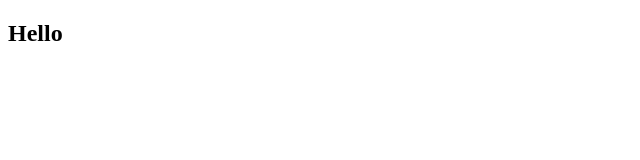
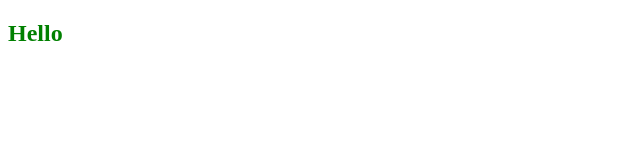
Before and after one commit to carlpeaslee/lifecycles-final, a React (Create React App) app: page / in a window 1280 px wide. Shown: the top 160 px of the page, without its empty margins (0-640 px from the left). Built offline with nearby package versions, Linux system fonts and the light colour scheme.

Commit message:
setting display names

```diff
--- a/src/App.js
+++ b/src/App.js
@@ -1,17 +1,23 @@
 import React, { Component } from 'react'
+import styled from 'styled-components'
 
 class App extends Component {
+
+  static displayName = "MyApp"
 
   render() {
     return (
       <div>
-        <h2>Hello</h2>
+        <FancyH2>Hello</FancyH2>
       </div>
     )
   }
 }
 
+const FancyH2 = styled.h2`
+  color: green;
+`
 
-
+FancyH2.displayName = "FancyH2"
 
 export default App
```
Also changed, not shown: 1 other file (tests, documents, lock files or other folders).
